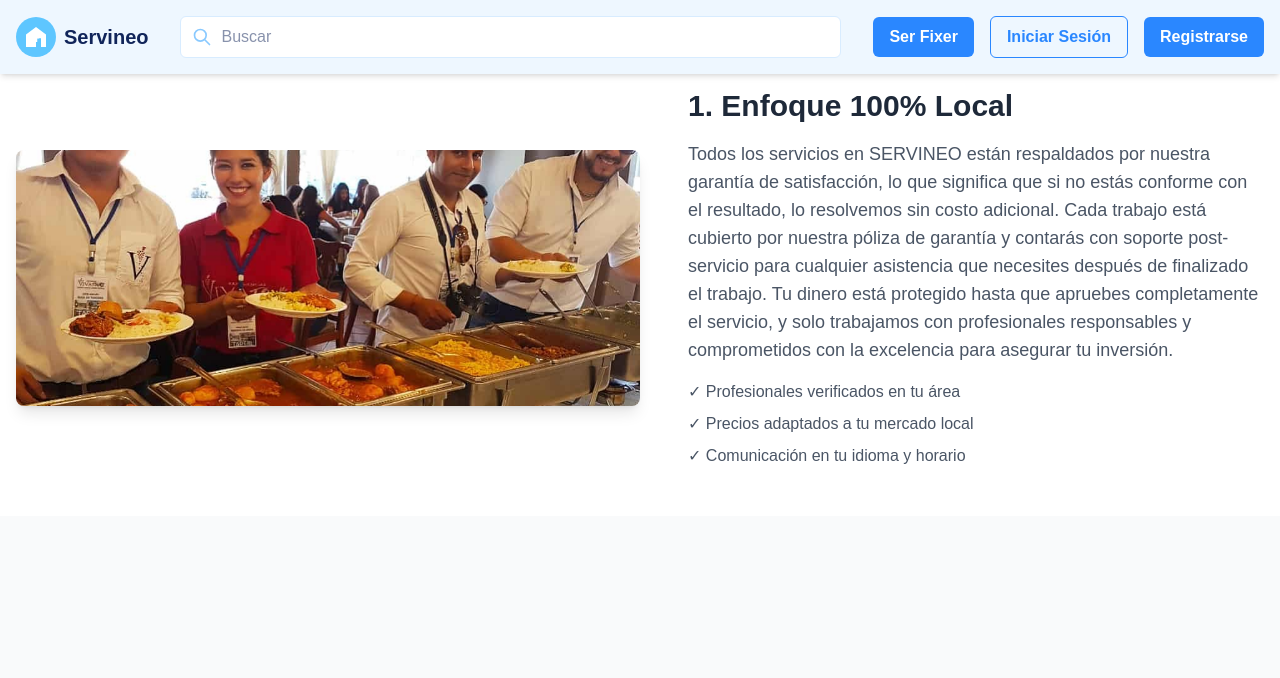
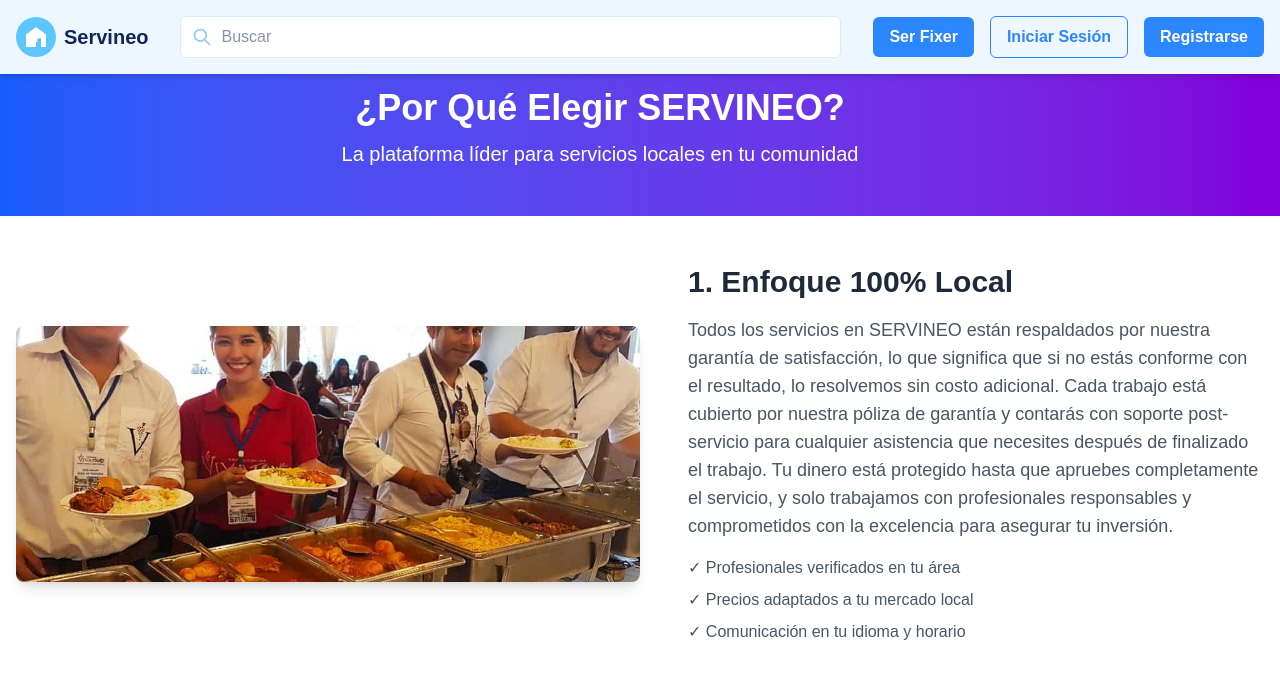
Before and after one commit to robertgt0/alquiler_front, a Next.js app: page /porqueservineo in a window 1280 px wide. Shown: the top 678 px of the page. Built offline with nearby package versions, Linux system fonts and the light colour scheme.

Commit message:
Feat: Agregar header ¿Por que elegir Servineo?

```diff
--- a/src/app/porqueservineo/page.tsx
+++ b/src/app/porqueservineo/page.tsx
@@ -8,6 +8,33 @@ export default function PorQueElegirnos() {
         <title>¿Por Qué Elegir SERVINEO? - Ventajas y Comparativas</title>
         <meta name="description" content="Descubre por qué SERVINEO es la mejor opción para comprar y vender servicios locales" />
       </Head>
+
+
+  {/* Hero Section */}
+  <section className="bg-gradient-to-r from-blue-600 to-purple-700 text-white py-12">
+    <div className="container mx-auto px-4">
+      <div className="flex items-center">
+        {/* Logo a la izquierda - circular */}
+
+
+        {/* Texto centrado */}
+        <div className="flex-1 text-center">
+          <h1 className="text-3xl md:text-4xl font-bold mb-3">
+            ¿Por Qué Elegir SERVINEO?
+          </h1>
+          <p className="text-lg md:text-xl">
+            La plataforma líder para servicios locales en tu comunidad
+          </p>
+        </div>
+
+        {/* Espacio vacío para balancear el logo izquierdo */}
+        <div className="w-16 h-16 md:w-20 md:h-20 flex-shrink-0"></div>
+      </div>
+    </div>
+  </section>
+
+
+
 
 
       {/* Banner 1 - Enfoque Local */}
```
